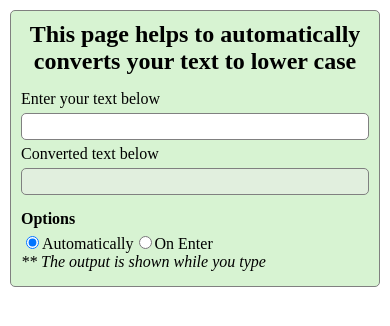
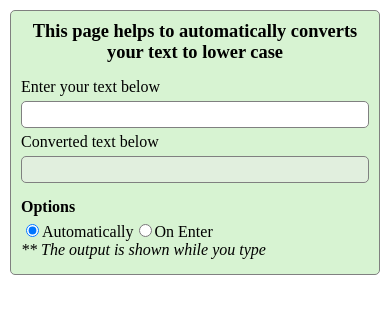
Before and after one commit to aziziaziz/gtg-test, a Vue app in the folder frontend/: page /Q1 in a window 390 px wide. Shown: the top 326 px of the page. Built offline with nearby package versions, Linux system fonts and the light colour scheme.

Commit message:
Added some styling to the title

```diff
--- a/frontend/src/pages/Q1Page.vue
+++ b/frontend/src/pages/Q1Page.vue
@@ -89,4 +89,12 @@ export default {
     }
   }
 }
+
+@media only screen and (max-width: 400px) {
+  .q1-main {
+    > .title {
+      font-size: 1.15em;
+    }
+  }
+}
 </style>
```
